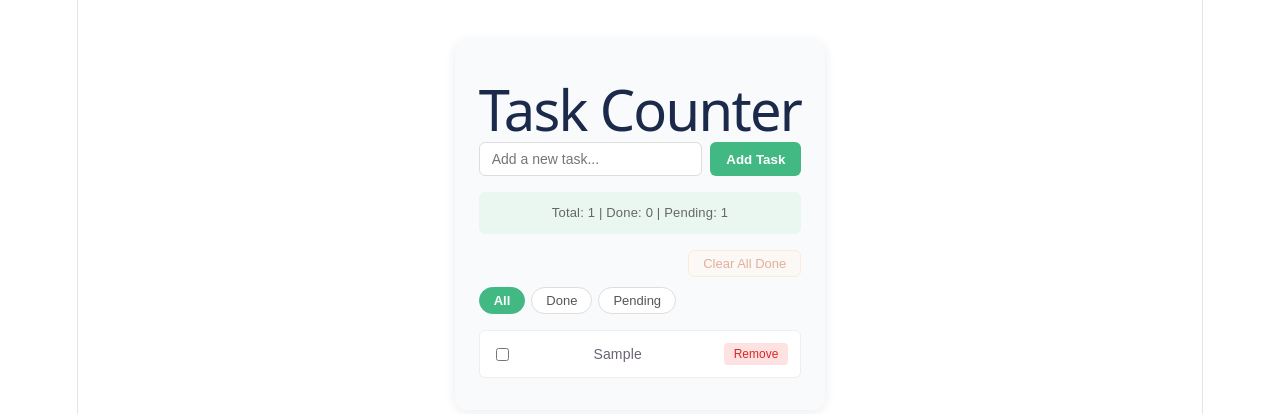
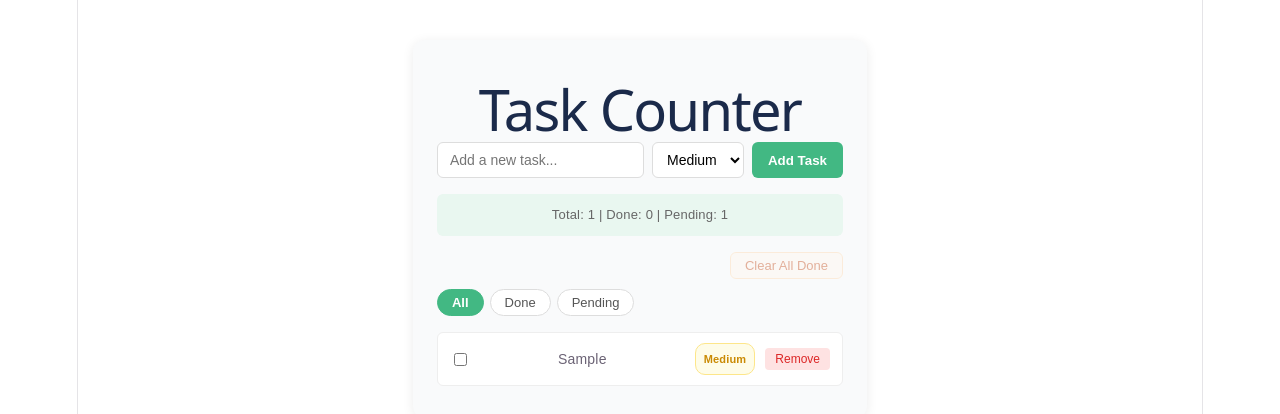
Before and after one commit to florenziooo/SASTRE-vuejs-training-task-counter, a Vue app in the folder SASTRE-vuejs-training/: page / in a window 1280 px wide. Both pictures are taken after typing "Sample" into the empty fields and a click on the button "Add Task". Shown: the top 414 px of the page. Built offline with nearby package versions, Linux system fonts and the light colour scheme.

Commit message:
add taskPriority

```diff
--- a/SASTRE-vuejs-training/src/App.vue
+++ b/SASTRE-vuejs-training/src/App.vue
@@ -61,16 +61,20 @@ FILE STRUCTURE (this is a single-file component)
 <script setup lang="ts">
 import { ref, computed } from 'vue'
 
+type Priority = 'low' | 'medium' | 'high'
+
 interface Task {
   id: number
   name: string
   done: boolean
+  priority: Priority
 }
 
 type Filter = 'all' | 'done' | 'pending'
 
 // TODO 1: Create a ref for the text input value (initial value: '')
 const newTaskName = ref('')
+const newTaskPriority = ref<Priority>('medium')
 
 // TODO 2: Create a ref for the tasks array (initial value: [])
 const tasks = ref<Task[]>([])
@@ -86,7 +90,7 @@ const pendingCount = computed(() => tasks.value.filter(t => !t.done).length)
 // - Clear the input
 function addTask() {
   if (!newTaskName.value.trim()) return
-  tasks.value.push({ id: Date.now(), name: newTaskName.value.trim(), done: false })
+  tasks.value.push({ id: Date.now(), name: newTaskName.value.trim(), done: false, priority: newTaskPriority.value })
   newTaskName.value = ''
 }
 
@@ -122,6 +126,11 @@ const filteredTasks = computed(() => {
 
     <div class="input-row">
       <input v-model="newTaskName" @keyup.enter="addTask" placeholder="Add a new task..." />
+      <select v-model="newTaskPriority">
+        <option value="low">Low</option>
+        <option value="medium">Medium</option>
+        <option value="high">High</option>
+      </select>
       <button @click="addTask">Add Task</button>
     </div>
 
@@ -151,7 +160,8 @@ const filteredTasks = computed(() => {
     <ul class="task-list">
       <li v-for="task in filteredTasks" :key="task.id">
         <input type="checkbox" v-model="task.done" @change="toggleTask(task.id)" />
-        <span :class="{ done: task.done }">{{ task.name }}</span>
+        <span :class="['task-name', { done: task.done }]">{{ task.name }}</span>
+        <span :class="['priority-badge', task.priority]">{{ task.priority }}</span>
         <button @click="removeTask(task.id)">Remove</button>
       </li>
     </ul>
@@ -228,7 +238,7 @@ h1 { color: #1B2A4A; margin-bottom: 20px; }
   border: 1px solid #eee;
 }
 
-.task-list li span {
+.task-list li span.task-name {
   flex: 1;
   font-size: 14px;
 }
@@ -292,4 +302,40 @@ h1 { color: #1B2A4A; margin-bottom: 20px; }
   opacity: 0.4;
   cursor: not-allowed;
 }
+
+.input-row select {
+  padding: 8px 10px;
+  border: 1px solid #ddd;
+  border-radius: 6px;
+  font-size: 14px;
+  background: white;
+  cursor: pointer;
+}
+
+.priority-badge {
+  font-size: 11px;
+  font-weight: bold;
+  padding: 2px 8px;
+  border-radius: 10px;
+  text-transform: capitalize;
+  white-space: nowrap;
+}
+
+.priority-badge.low {
+  background: #f0fdf4;
+  color: #16a34a;
+  border: 1px solid #bbf7d0;
+}
+
+.priority-badge.medium {
+  background: #fefce8;
+  color: #ca8a04;
+  border: 1px solid #fde68a;
+}
+
+.priority-badge.high {
+  background: #fef2f2;
+  color: #dc2626;
+  border: 1px solid #fecaca;
+}
 </style>
```
